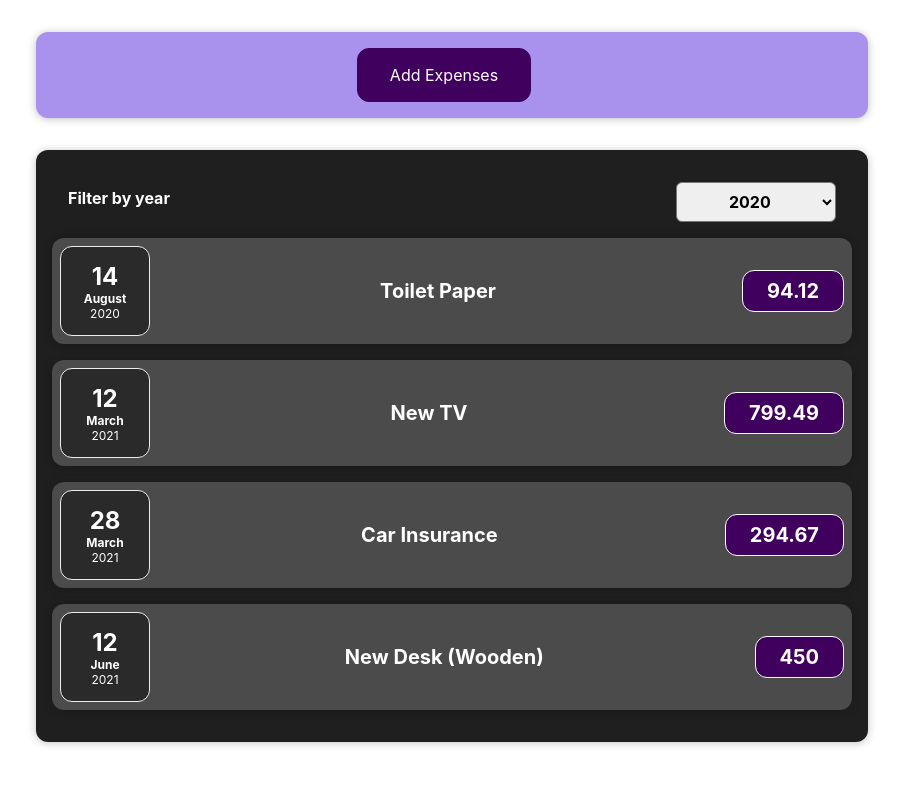
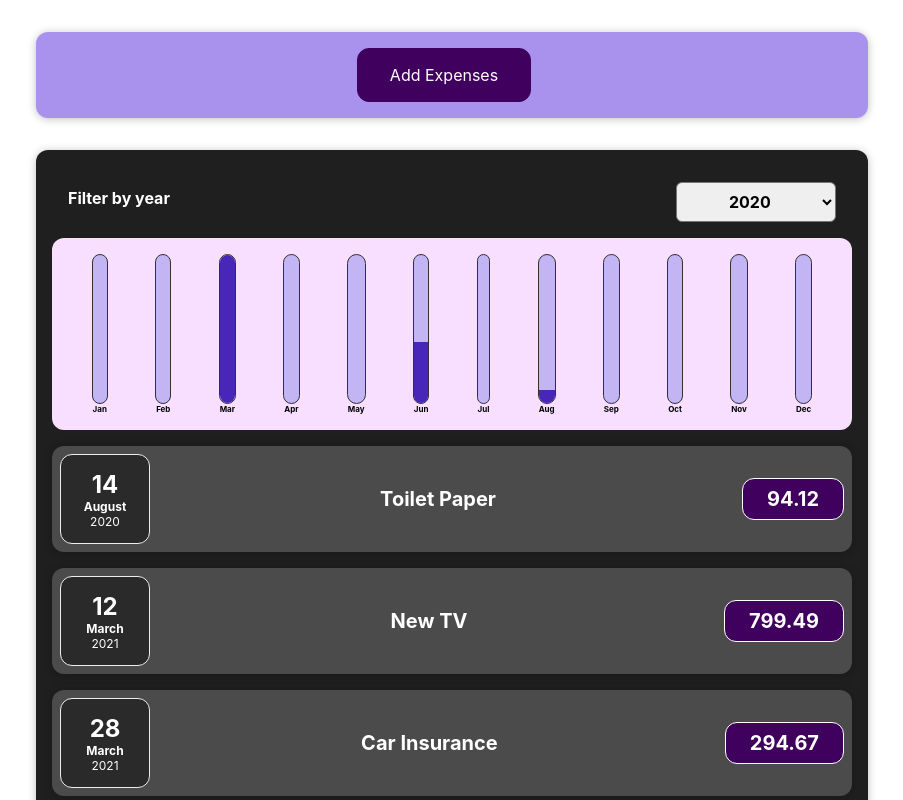
Before and after one commit to brianmuturi2/expenses-app, a React (Create React App) app: page / in a window 1280 px wide. Shown: the top 800 px of the page, without its empty margins (188-1091 px from the left). Built offline with nearby package versions, Linux system fonts and the light colour scheme.

Commit message:
feat(chart): updated charts

```diff
--- a/src/components/Chart/Chart.js
+++ b/src/components/Chart/Chart.js
@@ -1,12 +1,17 @@
 import ChartBar from './ChartBar';
+import './Chart.css'
 
 function Chart(props) {
+    const dataPointValues = props.dataPoints.map(dataPoint => dataPoint.value)
+    const totalMaximum = Math.max(...dataPointValues);
+
     return (
         <div className="chart">
             {props.dataPoints.map(dataPoint => (
                 <ChartBar
+                    key={dataPoint.label}
                     value={dataPoint.value}
-                    maxValue={null}
+                    maxValue={totalMaximum}
                     label={dataPoint.label}/>
             ))}
         </div>
--- a/src/components/Chart/ChartBar.js
+++ b/src/components/Chart/ChartBar.js
@@ -3,7 +3,7 @@ import './ChartBar.css'
 function ChartBar(props) {
     let barFillHeight = '0%';
 
-    if (props.max > 0) {
+    if (props.maxValue > 0) {
         barFillHeight = Math.round((props.value / props.maxValue) * 100) + '%'
     }
     return (
--- a/src/components/Expenses/Expenses/Expenses.js
+++ b/src/components/Expenses/Expenses/Expenses.js
@@ -3,6 +3,7 @@ import Card from '../../UI/Card/Card';
 import ExpensesFilter from '../ExpensesFilter/ExpenseFilter';
 import {useState} from 'react';
 import ExpenseList from '../ExpensesList/ExpenseList';
+import ExpensesChart from '../ExpensesChart/ExpensesChart';
 
 function Expenses(props) {
 
@@ -10,12 +11,8 @@ function Expenses(props) {
 
     const [state, setState] = useState({
         filteredYear: '2020',
-        expenses: props.expenses
+        expenses
     });
-
-    if (state.expenses.length !== props.expenses.length) {
-        setState(prevState => ({...prevState, expenses: props.expenses}))
-    }
 
     function filterChangeHandler(selectedYear) {
         setState(prevState => ({...prevState, filteredYear: selectedYear}));
@@ -23,12 +20,14 @@ function Expenses(props) {
     }
 
     function filterExpenses(date) {
-        setState(prevState => ({...prevState, expenses: expenses.filter(expense => ((new Date(expense.date).getFullYear()) == new Date(date).getFullYear()))}));
+        const newExpenses = expenses.filter(expense => ((new Date(expense.date).getFullYear()) == (new Date(date).getFullYear())));
+        setState(prevState => ({...prevState, expenses: newExpenses}));
     }
 
     return (
         <Card className="expensesList">
             <ExpensesFilter selected={state.filteredYear} onChangeFilter={filterChangeHandler}/>
+            <ExpensesChart expenses={state.expenses}/>
             <ExpenseList expenses={state.expenses}/>
         </Card>
     );
--- /dev/null
+++ b/src/components/Expenses/ExpensesChart/ExpensesChart.js
@@ -0,0 +1,28 @@
+import Chart from '../../Chart/Chart';
+
+function ExpensesChart(props) {
+
+    const chartDataPoints = [
+        { label: 'Jan', value: 0 },
+        { label: 'Feb', value: 0 },
+        { label: 'Mar', value: 0 },
+        { label: 'Apr', value: 0 },
+        { label: 'May', value: 0 },
+        { label: 'Jun', value: 0 },
+        { label: 'Jul', value: 0 },
+        { label: 'Aug', value: 0 },
+        { label: 'Sep', value: 0 },
+        { label: 'Oct', value: 0 },
+        { label: 'Nov', value: 0 },
+        { label: 'Dec', value: 0 }
+    ]
+
+    for (const expense of props.expenses) {
+        const expenseMonth = expense.date.getMonth();
+        chartDataPoints[expenseMonth].value += expense.amount
+    }
+
+    return <Chart dataPoints={chartDataPoints}/>
+}
+
+export default ExpensesChart
--- a/src/components/Expenses/ExpensesList/ExpenseList.js
+++ b/src/components/Expenses/ExpensesList/ExpenseList.js
@@ -1,18 +1,27 @@
 import ExpenseItem from '../ExpensesItem/ExpenseItem';
 import './ExpenseList.css'
+import {useState} from 'react';
 
 function ExpenseList(props) {
 
     const expenses = props.expenses
 
-    if (expenses.length === 0) {
+    const [state, setState] = useState({
+        expenses
+    })
+
+    if (state.expenses.length !== expenses.length) {
+        setState(prevState => ({...prevState, expenses}))
+    }
+
+    if (state.expenses.length === 0) {
         return <h2 className="expenses-list__fallback">No Expenses found!</h2>
     }
 
-    if (expenses.length > 0) {
+    if (state.expenses.length > 0) {
         return (
             <ul className='expenses-list'>
-                {expenses.map(expense => (
+                {state.expenses.map(expense => (
                     <ExpenseItem key={expense.id} title={expense.title} amount={expense.amount} date={expense.date}/>
                 ))}
             </ul>
```
